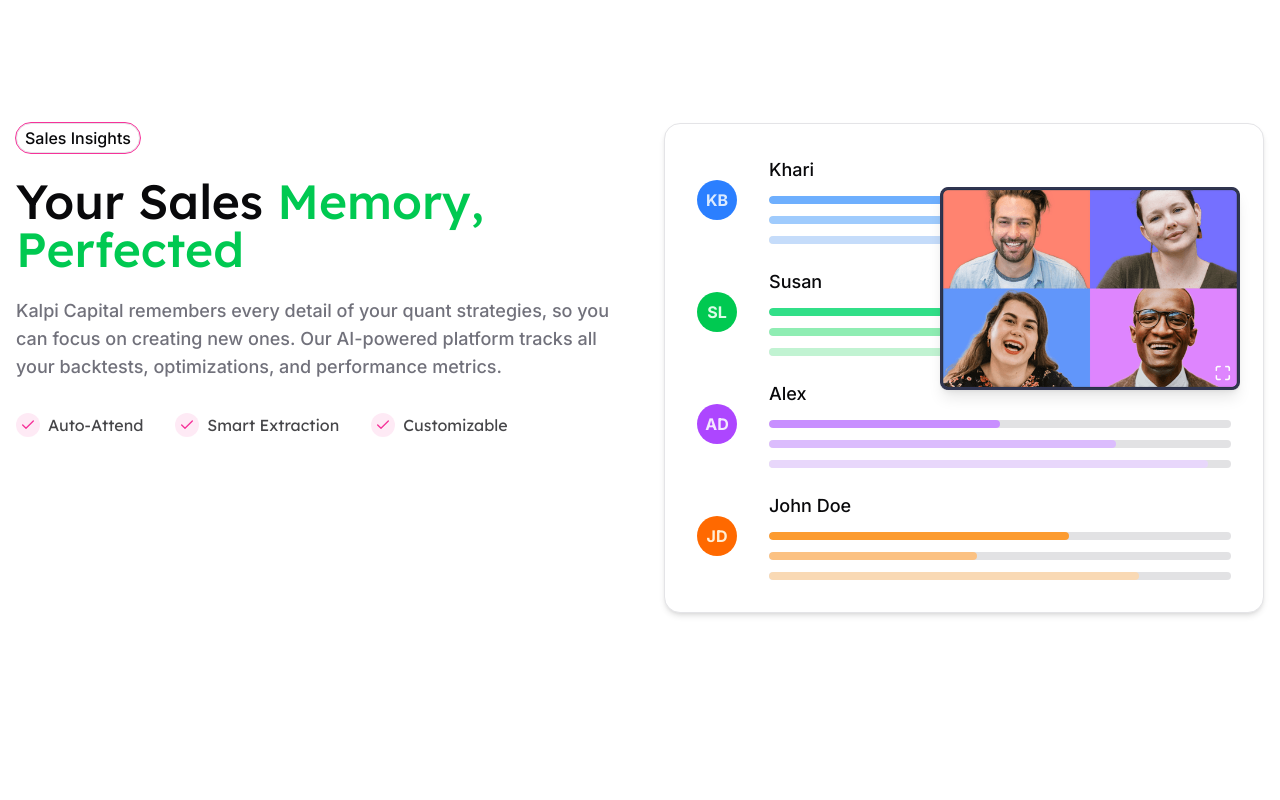
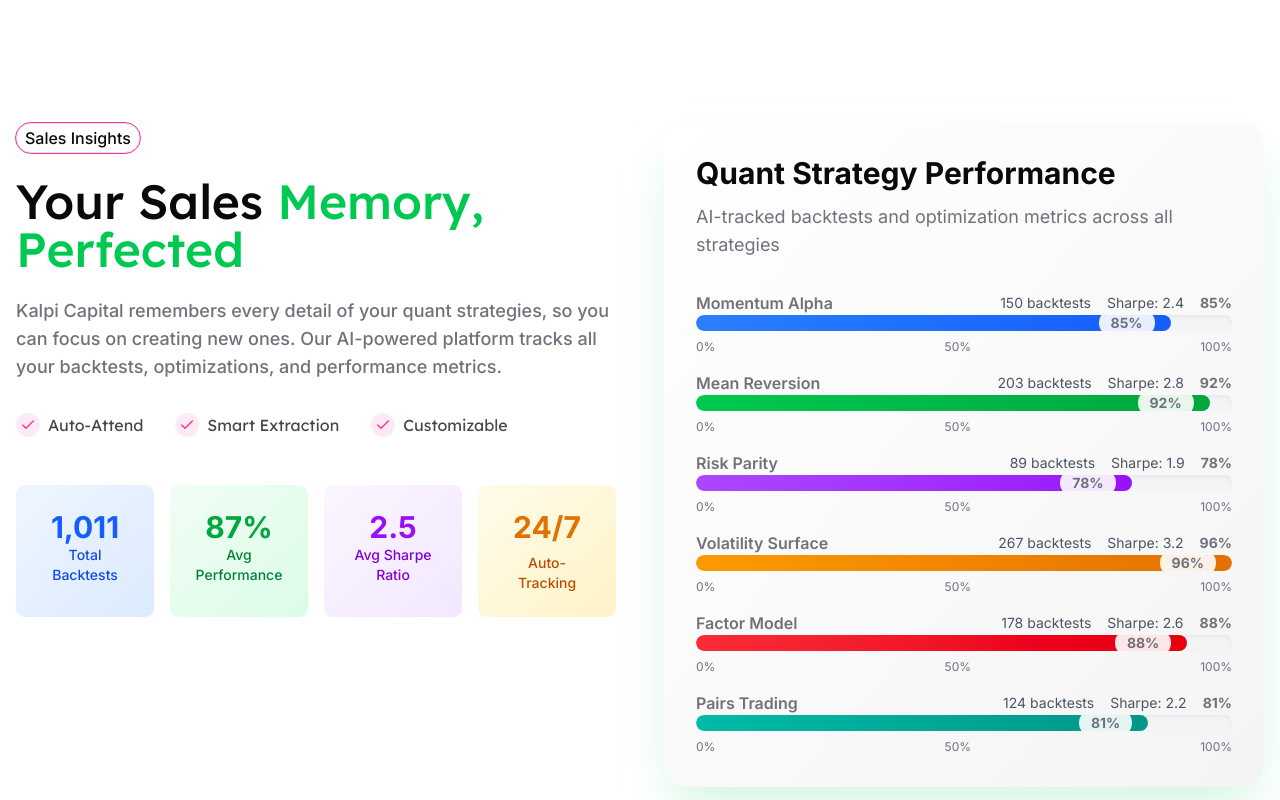
Before and after one commit to harshG775/kalpi-capital-landing, a Next.js app: page /v3 in a window 1280 px wide. Shown: the part 1060-1860 px from the top of the page. Built offline with nearby package versions, Linux system fonts and the light colour scheme.

Commit message:
feat: add SalesInsightsChart component for displaying quant strategy performance metrics

```diff
--- a/src/app/v3/_components/Feature-1-Section.tsx
+++ b/src/app/v3/_components/Feature-1-Section.tsx
@@ -1,4 +1,3 @@
-import Image from "next/image";
 import { motion } from "framer-motion";
 import { BadgeWithIcon } from "./BadgeWithIcon";
 import { Badge } from "@/components/ui/badge";
@@ -30,6 +29,61 @@
                             className="mt-8"
                             iconColor="pink"
                         />
+                        {/* Summary Stats */}
+                        <motion.div
+                            initial={{ opacity: 0, y: 20 }}
+                            animate={{ opacity: 1, y: 0 }}
+                            transition={{ delay: 2, duration: 0.6 }}
+                            className="grid grid-cols-2 md:grid-cols-4 gap-4 pt-4 mt-8 border-gray-200"
+                        >
+                            <div className="bg-gradient-to-br from-blue-50 to-blue-100 rounded-xl p-6 text-center">
+                                <motion.div
+                                    className="text-3xl font-bold text-blue-600"
+                                    initial={{ scale: 0 }}
+                                    animate={{ scale: 1 }}
+                                    transition={{ delay: 2.2, duration: 0.4, type: "spring" }}
+                                >
+                                    1,011
+                                </motion.div>
+                                <div className="text-sm text-blue-700 font-medium">Total Backtests</div>
+                            </div>
+
+                            <div className="bg-gradient-to-br from-green-50 to-green-100 rounded-xl p-6 text-center">
+                                <motion.div
+                                    className="text-3xl font-bold text-green-600"
+                                    initial={{ scale: 0 }}
+                                    animate={{ scale: 1 }}
+                                    transition={{ delay: 2.4, duration: 0.4, type: "spring" }}
+                                >
+                                    87%
+                                </motion.div>
+                                <div className="text-sm text-green-700 font-medium">Avg Performance</div>
+                            </div>
+
+                            <div className="bg-gradient-to-br from-purple-50 to-purple-100 rounded-xl p-6 text-center">
+                                <motion.div
+                                    className="text-3xl font-bold text-purple-600"
+                                    initial={{ scale: 0 }}
+                                    animate={{ scale: 1 }}
+                                    transition={{ delay: 2.6, duration: 0.4, type: "spring" }}
+                                >
+                                    2.5
+                                </motion.div>
+                                <div className="text-sm text-purple-700 font-medium">Avg Sharpe Ratio</div>
+                            </div>
+
+                            <div className="bg-gradient-to-br from-amber-50 to-amber-100 rounded-xl p-6 text-center">
+                                <motion.div
+                                    className="text-3xl font-bold text-amber-600 mb-2"
+                                    initial={{ scale: 0 }}
+                                    animate={{ scale: 1 }}
+                                    transition={{ delay: 2.8, duration: 0.4, type: "spring" }}
+                                >
+                                    24/7
+                                </motion.div>
+                                <div className="text-sm text-amber-700 font-medium">Auto-Tracking</div>
+                            </div>
+                        </motion.div>
                     </motion.div>
 
                     <motion.div
@@ -39,7 +93,7 @@
                         viewport={{ once: true }}
                         className="relative"
                     >
-                        <MeetingMemory />
+                        <SalesInsightsChart />
                     </motion.div>
                 </div>
             </div>
@@ -47,140 +101,192 @@
     );
 }
 
-function MeetingMemory() {
-    const data = [
+import React, { useState, useEffect } from "react";
+
+const SalesInsightsChart = () => {
+    const [activeBar, setActiveBar] = useState<number | null>(null);
+    const [animationKey, setAnimationKey] = useState(0);
+
+    // Sample data representing quant strategy performance metrics
+    const chartData = [
         {
-            initials: "Kb",
-            name: "Khari",
-            theme: "bg-blue-500 text-blue-100",
-            progressBars: [
-                { width: "70%", color: "bg-blue-400/80", delay: 0.3 },
-                { width: "85%", color: "bg-blue-300/80", delay: 0.4 },
-                { width: "60%", color: "bg-blue-200/80", delay: 0.5 },
-            ],
+            strategy: "Momentum Alpha",
+            performance: 85,
+            backtests: 150,
+            sharpe: 2.4,
+            color: "from-blue-500 to-blue-600",
         },
         {
-            initials: "SL",
-            name: "Susan",
-            theme: "bg-green-500 text-green-100",
-            progressBars: [
-                { width: "90%", color: "bg-green-400/80", delay: 0.3 },
-                { width: "65%", color: "bg-green-300/80", delay: 0.4 },
-                { width: "80%", color: "bg-green-200/80", delay: 0.5 },
-            ],
+            strategy: "Mean Reversion",
+            performance: 92,
+            backtests: 203,
+            sharpe: 2.8,
+            color: "from-green-500 to-green-600",
         },
         {
-            initials: "AD",
-            name: "Alex",
-            theme: "bg-purple-500 text-purple-100",
-            progressBars: [
-                { width: "50%", color: "bg-purple-400/80", delay: 0.3 },
-                { width: "75%", color: "bg-purple-300/80", delay: 0.4 },
-                { width: "95%", color: "bg-purple-200/80", delay: 0.5 },
-            ],
+            strategy: "Risk Parity",
+            performance: 78,
+            backtests: 89,
+            sharpe: 1.9,
+            color: "from-purple-500 to-purple-600",
         },
         {
-            initials: "JD",
-            name: "John Doe",
-            theme: "bg-orange-500 text-orange-100",
-            progressBars: [
-                { width: "65%", color: "bg-orange-400/80", delay: 0.3 },
-                { width: "45%", color: "bg-orange-300/80", delay: 0.4 },
-                { width: "80%", color: "bg-orange-200/80", delay: 0.5 },
-            ],
+            strategy: "Volatility Surface",
+            performance: 96,
+            backtests: 267,
+            sharpe: 3.2,
+            color: "from-amber-500 to-amber-600",
+        },
+        {
+            strategy: "Factor Model",
+            performance: 88,
+            backtests: 178,
+            sharpe: 2.6,
+            color: "from-red-500 to-red-600",
+        },
+        {
+            strategy: "Pairs Trading",
+            performance: 81,
+            backtests: 124,
+            sharpe: 2.2,
+            color: "from-teal-500 to-teal-600",
         },
     ];
 
-    // Animation variants
-    const container = {
+    // Restart animation every 8 seconds
+    useEffect(() => {
+        const interval = setInterval(() => {
+            setAnimationKey((prev) => prev + 1);
+        }, 10000);
+        return () => clearInterval(interval);
+    }, []);
+
+    const containerVariants = {
         hidden: { opacity: 0 },
-        show: {
+        visible: {
             opacity: 1,
             transition: {
+                duration: 0.6,
                 staggerChildren: 0.15,
             },
         },
     };
 
-    const item = {
-        hidden: { opacity: 0, y: 20 },
-        show: {
+    const barVariants = {
+        hidden: {
+            width: 0,
+            opacity: 0,
+            scale: 0.8,
+        },
+        visible: {
+            width: "var(--target-width)",
             opacity: 1,
-            y: 0,
+            scale: 1,
             transition: {
-                type: "spring",
-                stiffness: 100,
+                duration: 1.2,
+                ease: "easeOut",
             },
         },
     };
 
-    const progressBar = {
-        hidden: { width: 0 },
-        show: (custom: { width: string; delay: number }) => ({
-            width: custom.width,
-            transition: {
-                delay: custom.delay,
-                duration: 0.8,
-                type: "spring",
-                damping: 10,
-            },
-        }),
-    };
+    const maxPerformance = Math.max(...chartData.map((item) => item.performance));
 
     return (
-        <motion.div className="relative" initial="hidden" animate="show" variants={container}>
-            <motion.div className="flex flex-col gap-6 bg-background border border-border rounded-2xl shadow-md p-8">
-                {data.map((user, idx) => (
-                    <motion.div
-                        key={idx}
-                        className="flex items-center gap-8"
-                        variants={item}
-                        whileHover={{ scale: 1.02 }}
-                        whileTap={{ scale: 0.98 }}
-                    >
-                        <div>
-                            <motion.div
-                                className={`rounded-full h-10 w-10 ${user.theme} flex items-center justify-center font-bold uppercase`}
-                                whileHover={{ rotate: 360 }}
-                                transition={{ type: "spring", stiffness: 200 }}
-                            >
-                                {user.initials}
-                            </motion.div>
-                        </div>
-                        <div className="space-y-3 w-full">
-                            <motion.div
-                                className="font-medium text-lg"
-                                initial={{ x: -10 }}
-                                animate={{ x: 0 }}
-                                transition={{ delay: 0.2 }}
-                            >
-                                {user.name}
-                            </motion.div>
-
-                            {user.progressBars.map((bar, i) => (
-                                <div key={i} className="bg-muted-foreground/20 rounded-2xl h-2 overflow-hidden">
-                                    <motion.div
-                                        className={`${bar.color} rounded-2xl h-full`}
-                                        custom={{ width: bar.width, delay: bar.delay }}
-                                        variants={progressBar}
-                                        initial="hidden"
-                                        animate="show"
-                                    />
-                                </div>
-                            ))}
-                        </div>
-                    </motion.div>
-                ))}
+        <div className="w-full mx-auto p-8 bg-gradient-to-br from-background-50 to-muted rounded-3xl shadow-2xl shadow-primary/20">
+            {/* Header */}
+            <motion.div
+                initial={{ opacity: 0, y: -20 }}
+                animate={{ opacity: 1, y: 0 }}
+                transition={{ duration: 0.6 }}
+                className="mb-8"
+            >
+                <h3 className="text-3xl font-bold text-foreground mb-3">Quant Strategy Performance</h3>
+                <p className="text-muted-foreground text-lg">
+                    AI-tracked backtests and optimization metrics across all strategies
+                </p>
             </motion.div>
 
+            {/* Chart Container */}
             <motion.div
-                initial={{ opacity: 0, x: 50 }}
-                animate={{ opacity: 1, x: 0 }}
-                transition={{ delay: 0.8, type: "spring", stiffness: 60 }}
-                className="absolute top-16 right-6"
+                key={animationKey}
+                variants={containerVariants}
+                initial="hidden"
+                animate="visible"
+                className="space-y-4"
             >
-                <Image src="/section-1.png" alt="feature-1" width={300} height={200} className="rounded-lg shadow-lg" />
+                {chartData.map((item, index) => {
+                    const widthPercentage = (item.performance / maxPerformance) * 100;
+
+                    return (
+                        <motion.div
+                            key={item.strategy}
+                            variants={barVariants}
+                            className="relative group"
+                            onMouseEnter={() => setActiveBar(index)}
+                            onMouseLeave={() => setActiveBar(null)}
+                        >
+                            {/* Strategy Label */}
+                            <div className="flex justify-between items-center">
+                                <h4 className="text-base font-semibold text-muted-foreground">{item.strategy}</h4>
+                                <div className="flex items-center gap-4 text-sm text-gray-600">
+                                    <span>{item.backtests} backtests</span>
+                                    <span>Sharpe: {item.sharpe}</span>
+                                    <span className="font-bold text-muted-foreground">{item.performance}%</span>
+                                </div>
+                            </div>
+
+                            {/* Bar Container */}
+                            <div className="relative h-4 bg-gray-100 rounded-full overflow-hidden shadow-inner">
+                                {/* Animated Bar */}
+                                <motion.div
+                                    className={`h-full bg-gradient-to-r ${item.color} rounded-full relative overflow-hidden`}
+                                    style={
+                                        {
+                                            "--target-width": `${widthPercentage}%`,
+                                            width: 0,
+                                        } as React.CSSProperties
+                                    }
+                                    variants={barVariants}
+                                >
+                                    {/* Shimmer Effect */}
+                                    <motion.div
+                                        className="absolute inset-0 bg-gradient-to-r from-transparent via-white/20 to-transparent"
+                                        initial={{ x: "-100%" }}
+                                        animate={{ x: "100%" }}
+                                        transition={{
+                                            duration: 2,
+                                            delay: 0.5 + index * 0.15,
+                                            ease: "easeInOut",
+                                        }}
+                                    />
+
+                                    {/* Performance Badge */}
+                                    <motion.div
+                                        className="absolute right-4 top-1/2 transform -translate-y-1/2 bg-white/90 backdrop-blur-sm rounded-full px-3 py-1 text-sm font-bold text-muted-foreground"
+                                        initial={{ opacity: 0, scale: 0 }}
+                                        animate={{ opacity: 1, scale: 1 }}
+                                        transition={{ delay: 1 + index * 0.15, duration: 0.4 }}
+                                    >
+                                        {item.performance}%
+                                    </motion.div>
+                                </motion.div>
+                            </div>
+
+                            {/* Progress Indicators */}
+                            <motion.div
+                                className="flex justify-between mt-2 text-xs text-gray-500"
+                                initial={{ opacity: 0 }}
+                                animate={{ opacity: 1 }}
+                                transition={{ delay: 1.5 + index * 0.1, duration: 0.6 }}
+                            >
+                                <span>0%</span>
+                                <span>50%</span>
+                                <span>100%</span>
+                            </motion.div>
+                        </motion.div>
+                    );
+                })}
             </motion.div>
-        </motion.div>
+        </div>
     );
-}
+};
```
